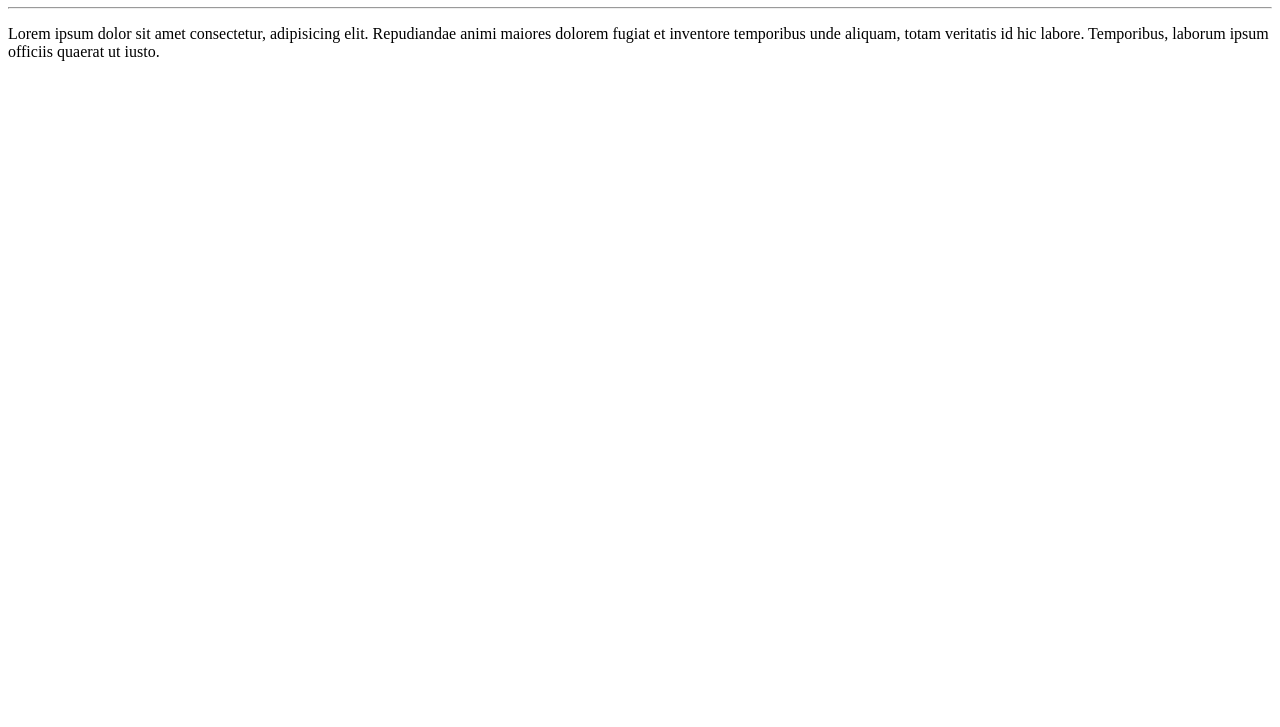
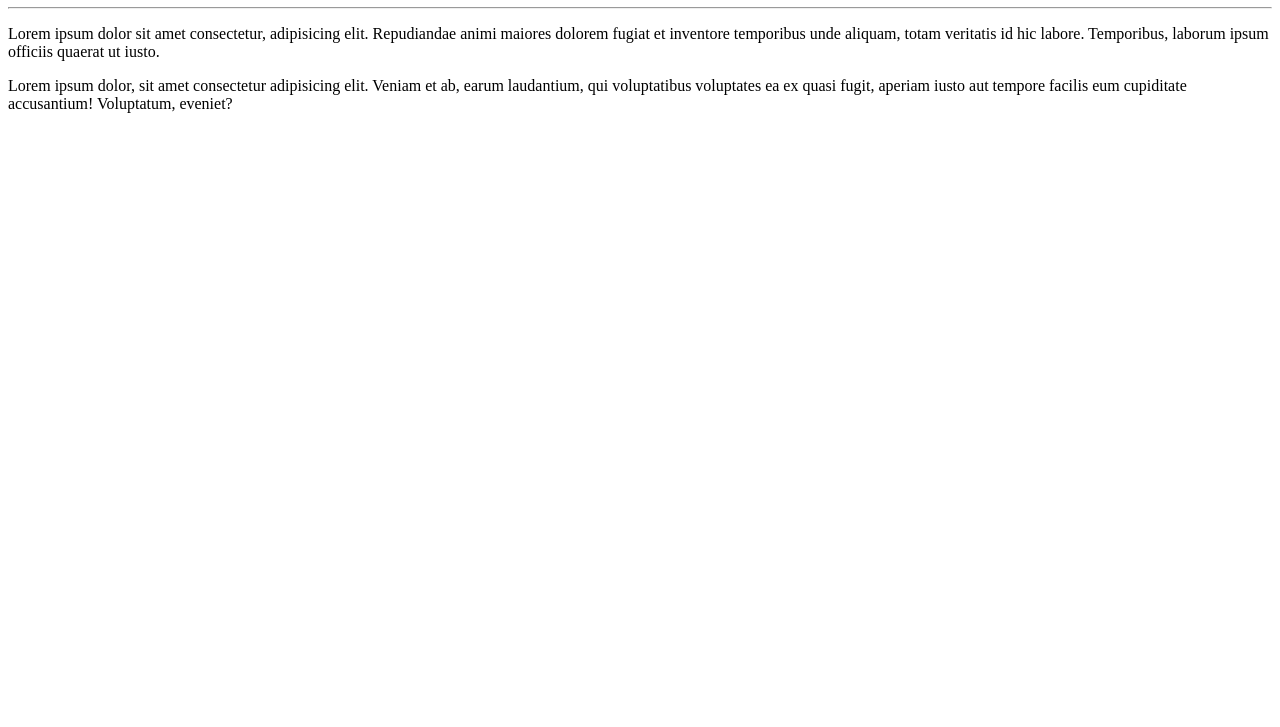
Before and after one commit to brunomingoti/Ola-Mundo, a plain HTML site: page site-exemplo/index.html in a window 1280 px wide. Shown: the part 73-800 px from the top of the page. Drawn offline with Linux system fonts and the light colour scheme.

Commit message:
Adicionei um parágrafo

```diff
--- a/site-exemplo/index.html
+++ b/site-exemplo/index.html
@@ -9,5 +9,6 @@
     <h1>Olá, Mundo!</h1>
     <hr>
     <p>Lorem ipsum dolor sit amet consectetur, adipisicing elit. Repudiandae animi maiores dolorem fugiat et inventore temporibus unde aliquam, totam veritatis id hic labore. Temporibus, laborum ipsum officiis quaerat ut iusto.</p>
+    <p>Lorem ipsum dolor, sit amet consectetur adipisicing elit. Veniam et ab, earum laudantium, qui voluptatibus voluptates ea ex quasi fugit, aperiam iusto aut tempore facilis eum cupiditate accusantium! Voluptatum, eveniet?</p>
 </body>
 </html>
```
